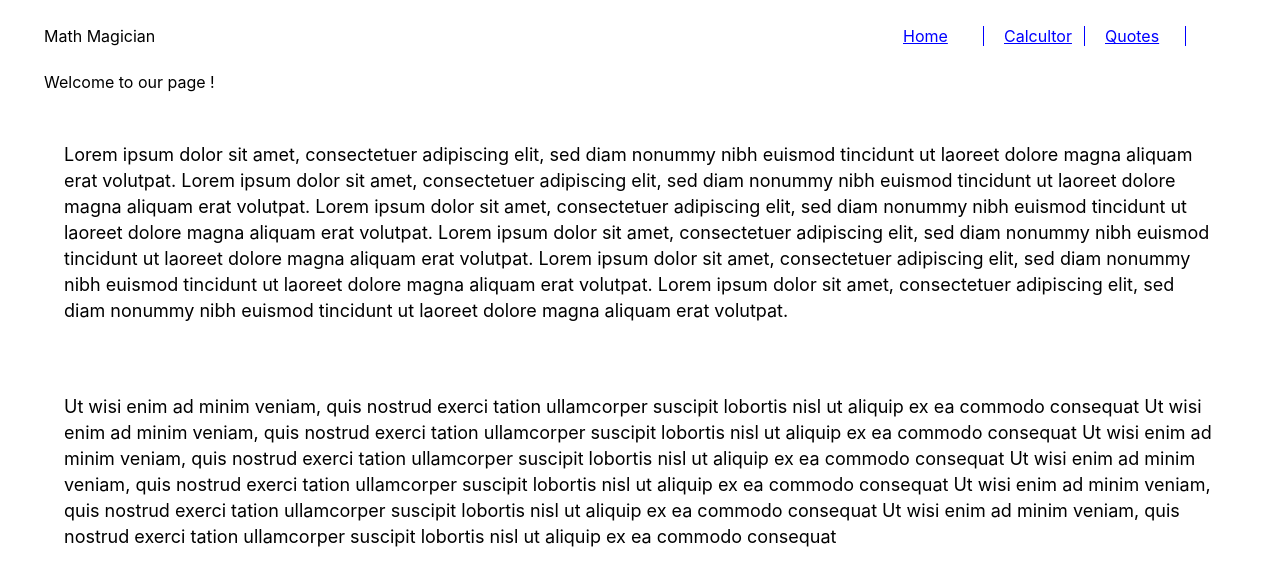
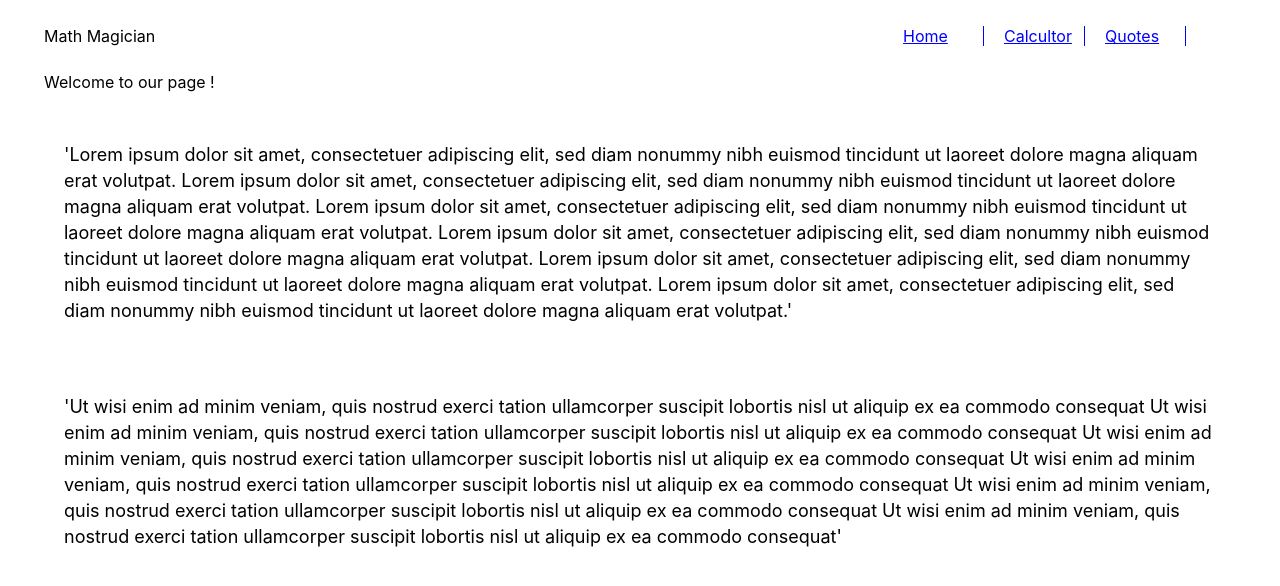
Before and after one commit to leonard33/mathmagicians, a React (Create React App) app: page / in a window 1280 px wide. Shown: the top 586 px of the page. Built offline with nearby package versions, Linux system fonts and the light colour scheme.

Commit message:
fix linters

```diff
--- a/src/components/Calculator.js
+++ b/src/components/Calculator.js
@@ -23,9 +23,9 @@ export default function Calculator() {
   };
 
   return (
-    <div className= "calcl-container">
-      <div className="description">Let's do some math !</div>
-    <div className="calculate">
+    <div className="calcl-container">
+      <div className="description">Let's do some math 	&#33;</div>
+      <div className="calculate">
       <div className="display"><span>{calc.next || calc.total || '0'}</span></div>
       <div className="calc-digits">
         <div className="calc-left">
--- a/src/components/Home.js
+++ b/src/components/Home.js
@@ -2,23 +2,36 @@ import React from 'react';
 import './Home.css';
 
 const Home = () => {
-  return (
+    return (
     <><div>Welcome to our page !</div>
-    <div className='loren'>Lorem ipsum dolor sit amet, consectetuer adipiscing elit, sed diam nonummy nibh euismod tincidunt ut laoreet dolore magna aliquam erat volutpat.
-    Lorem ipsum dolor sit amet, consectetuer adipiscing elit, sed diam nonummy nibh euismod tincidunt ut laoreet dolore magna aliquam erat volutpat.
-    Lorem ipsum dolor sit amet, consectetuer adipiscing elit, sed diam nonummy nibh euismod tincidunt ut laoreet dolore magna aliquam erat volutpat.
-    Lorem ipsum dolor sit amet, consectetuer adipiscing elit, sed diam nonummy nibh euismod tincidunt ut laoreet dolore magna aliquam erat volutpat.
-    Lorem ipsum dolor sit amet, consectetuer adipiscing elit, sed diam nonummy nibh euismod tincidunt ut laoreet dolore magna aliquam erat volutpat.
-    Lorem ipsum dolor sit amet, consectetuer adipiscing elit, sed diam nonummy nibh euismod tincidunt ut laoreet dolore magna aliquam erat volutpat.
-</div>
-<div className='loren'>
-Ut wisi enim ad minim veniam, quis nostrud exerci tation ullamcorper suscipit lobortis nisl ut aliquip ex ea commodo consequat
-Ut wisi enim ad minim veniam, quis nostrud exerci tation ullamcorper suscipit lobortis nisl ut aliquip ex ea commodo consequat
-Ut wisi enim ad minim veniam, quis nostrud exerci tation ullamcorper suscipit lobortis nisl ut aliquip ex ea commodo consequat
-Ut wisi enim ad minim veniam, quis nostrud exerci tation ullamcorper suscipit lobortis nisl ut aliquip ex ea commodo consequat
-Ut wisi enim ad minim veniam, quis nostrud exerci tation ullamcorper suscipit lobortis nisl ut aliquip ex ea commodo consequat
-        Ut wisi enim ad minim veniam, quis nostrud exerci tation ullamcorper suscipit lobortis nisl ut aliquip ex ea commodo consequat</div></>
-  )
+        <div className="loren">
+        'Lorem ipsum dolor sit amet, consectetuer adipiscing elit,
+        sed diam nonummy nibh euismod tincidunt ut laoreet dolore magna aliquam erat volutpat.
+        Lorem ipsum dolor sit amet, consectetuer adipiscing elit,
+        sed diam nonummy nibh euismod tincidunt ut laoreet dolore magna aliquam erat volutpat.
+        Lorem ipsum dolor sit amet, consectetuer adipiscing elit,
+        sed diam nonummy nibh euismod tincidunt ut laoreet dolore magna aliquam erat volutpat.
+        Lorem ipsum dolor sit amet, consectetuer adipiscing elit,
+        sed diam nonummy nibh euismod tincidunt ut laoreet dolore magna aliquam erat volutpat.
+        Lorem ipsum dolor sit amet, consectetuer adipiscing elit,
+        sed diam nonummy nibh euismod tincidunt ut laoreet dolore magna aliquam erat volutpat.
+        Lorem ipsum dolor sit amet, consectetuer adipiscing elit,
+        sed diam nonummy nibh euismod tincidunt ut laoreet dolore magna aliquam erat volutpat.'
+    </div>
+    <div className="loren">
+        'Ut wisi enim ad minim veniam, quis nostrud exerci tation ullamcorper
+        suscipit lobortis nisl ut aliquip ex ea commodo consequat
+        Ut wisi enim ad minim veniam, quis nostrud exerci
+        tation ullamcorper suscipit lobortis nisl ut aliquip ex ea commodo consequat
+        Ut wisi enim ad minim veniam, quis nostrud exerci tation
+        ullamcorper suscipit lobortis nisl ut aliquip ex ea commodo consequat
+        Ut wisi enim ad minim veniam, quis nostrud exerci tation
+        ullamcorper suscipit lobortis nisl ut aliquip ex ea commodo consequat
+        Ut wisi enim ad minim veniam, quis nostrud exerci
+        tation ullamcorper suscipit lobortis nisl ut aliquip ex ea commodo consequat
+        Ut wisi enim ad minim veniam, quis nostrud exerci
+        tation ullamcorper suscipit lobortis nisl ut aliquip ex ea commodo consequat'</div></>
+    )
 }
 
 export default Home
--- a/src/index.js
+++ b/src/index.js
@@ -1,6 +1,6 @@
 import React from 'react';
 import ReactDOM from 'react-dom/client';
-import { BrowserRouter } from "react-router-dom";
+import { BrowserRouter } from 'react-router-dom';
 import './index.css';
 import App from './App';
 import reportWebVitals from './reportWebVitals';
@@ -9,7 +9,7 @@ const root = ReactDOM.createRoot(document.getElementById('root'));
 root.render(
   <React.StrictMode>
     <BrowserRouter>
-    <App />
+      <App />
     </BrowserRouter>
   </React.StrictMode>,
 );
```
Also changed, not shown: src/App.js (+5 -5 lines), src/components/Nav.js (+9 -9 lines), src/components/Quote.js (+5 -4 lines).
